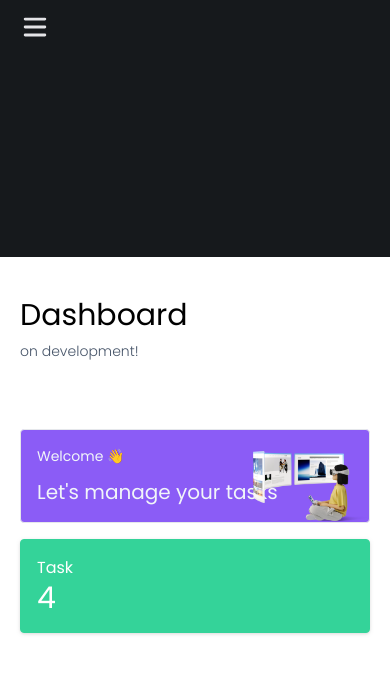
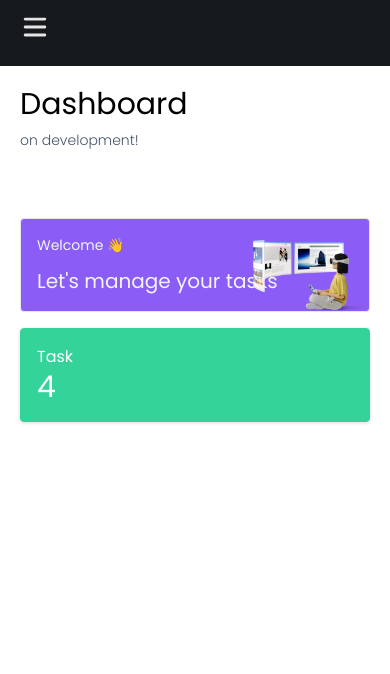
Before and after one commit to FigoArbiansyah/task-dashboard, a Next.js app: page / in a window 390 px wide. Shown: the top 674 px of the page. Built offline with nearby package versions, Linux system fonts and the light colour scheme.

Commit message:
update display grid for md screen only

```diff
--- a/src/app/layout.tsx
+++ b/src/app/layout.tsx
@@ -22,7 +22,7 @@ export default function RootLayout({
   return (
     <html lang="en">
       <body className={poppins.className}>
-        <main className="min-h-screen grid md:grid-cols-12 gap-5">
+        <main className="min-h-screen md:grid md:grid-cols-12 gap-5">
           <Screen>{children}</Screen>
         </main>
       </body>
```
